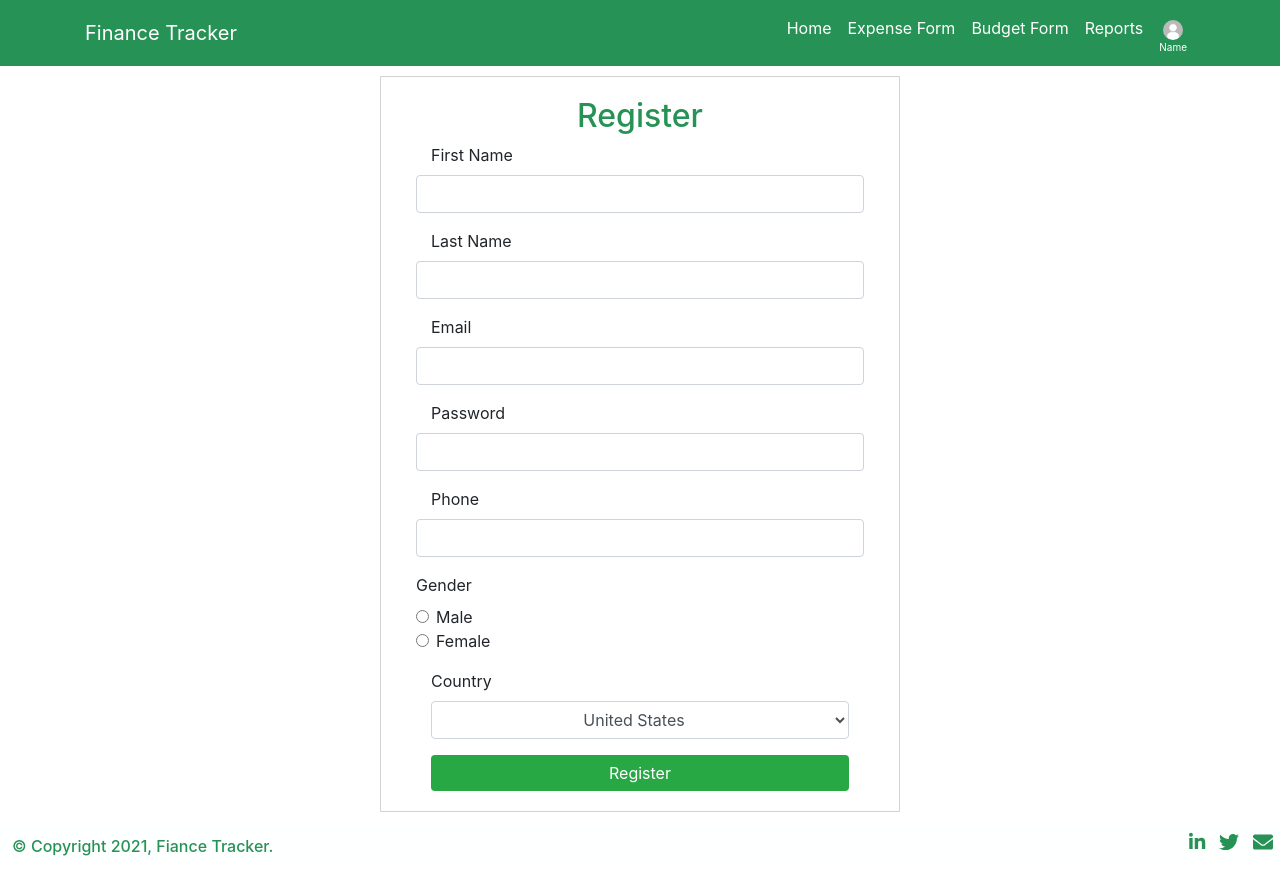
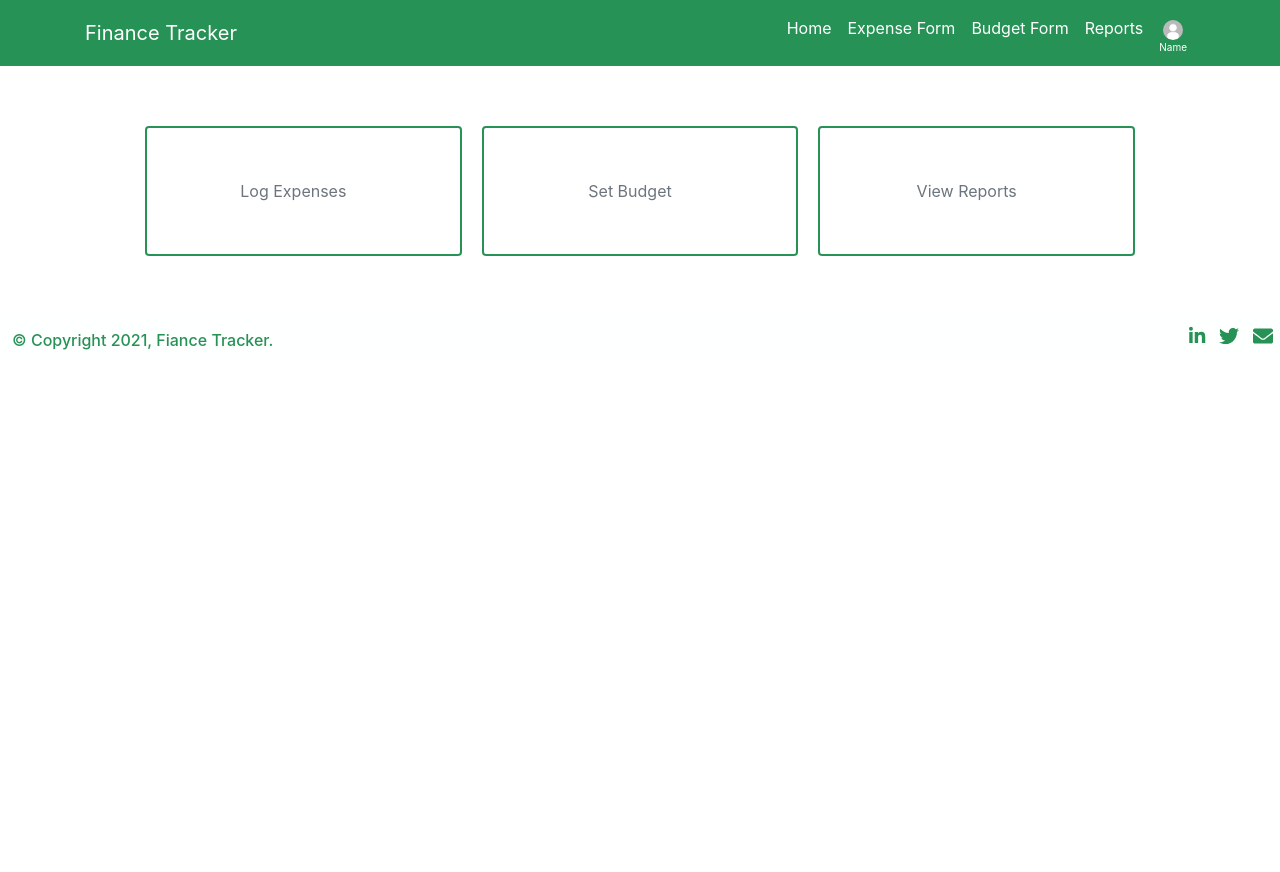
Before and after one commit to BrendaQu/project2-finance-tracker, a React (Create React App) app: page / in a window 1280 px wide. After the commit the page ends 800 px from the top, so only its background shows below. Built offline with nearby package versions, Linux system fonts and the light colour scheme.

Commit message:
user-menu added

```diff
--- a/src/App.js
+++ b/src/App.js
@@ -3,6 +3,7 @@ import LoginPage from './pages/LoginPage';
 import RegisterPage from './pages/RegisterPage';
 import UserBudgetPage from './pages/UserBudgetPage';
 import UserExpensePage from './pages/UserExpensePage';
+import UserMenuPage from './pages/UserMenuPage';
 //import {BrowserRouter as Router, Route, Routes} from 'react-router-dom';
 
 function App() {
@@ -11,7 +12,8 @@ function App() {
         {/* <UserBudgetPage /> */}
         {/* <UserExpensePage /> */}
         {/* <LoginPage /> */}
-        <RegisterPage />
+        {/* <RegisterPage /> */}
+        <UserMenuPage />
     </div>
   );
 }
--- a/src/componenets/UserMenu/index.js
+++ b/src/componenets/UserMenu/index.js
@@ -1 +1,17 @@
 //Brenda
+import React from "react";
+import "./style.css";
+
+const UserMenu = () => {
+    return (
+        <div className="container">
+            <div class="user-menu">
+                <button class="btn btn-outline-secondary">Log Expenses<a href="#"></a></button>
+                <button class="btn btn-outline-secondary">Set Budget<a href="#"></a></button>
+                <button class="btn btn-outline-secondary">View Reports<a href="#"></a></button>
+            </div>
+        </div>
+    )
+}
+
+export default UserMenu;
--- /dev/null
+++ b/src/componenets/UserMenu/style.css
@@ -0,0 +1,33 @@
+.user-menu {
+    width: 100%;
+    height: 250px;
+    display: flex;
+    justify-content: center;
+    padding: 50px;
+}
+
+.user-menu > button {
+    margin: 10px;
+    width: 50%;
+}
+
+.user-menu .btn {
+    outline: #269255;
+    border: 2px solid #269255;
+}
+
+.user-menu .btn a {
+    color: #269255;
+    padding: 70px 10px;
+}
+
+.user-menu .btn:hover {
+    background-color: #ffce39;
+    box-shadow: 0px 1px 1px #ffce39;
+    outline: none;
+    border: none;
+}
+
+.user-menu a:hover {
+    color: white;
+}
--- a/src/pages/UserMenuPage/index.js
+++ b/src/pages/UserMenuPage/index.js
@@ -0,0 +1,16 @@
+import React from "react";
+import NavbarUser from '../../componenets/NavbarUser';
+import UserMenu from '../../componenets/UserMenu';
+import Footer from '../../componenets/Footer';
+
+const UserMenuPage = () => {
+    return (
+        <>
+            <NavbarUser />
+            <UserMenu />
+            <Footer />
+        </>
+    )
+}
+
+export default UserMenuPage;
```
